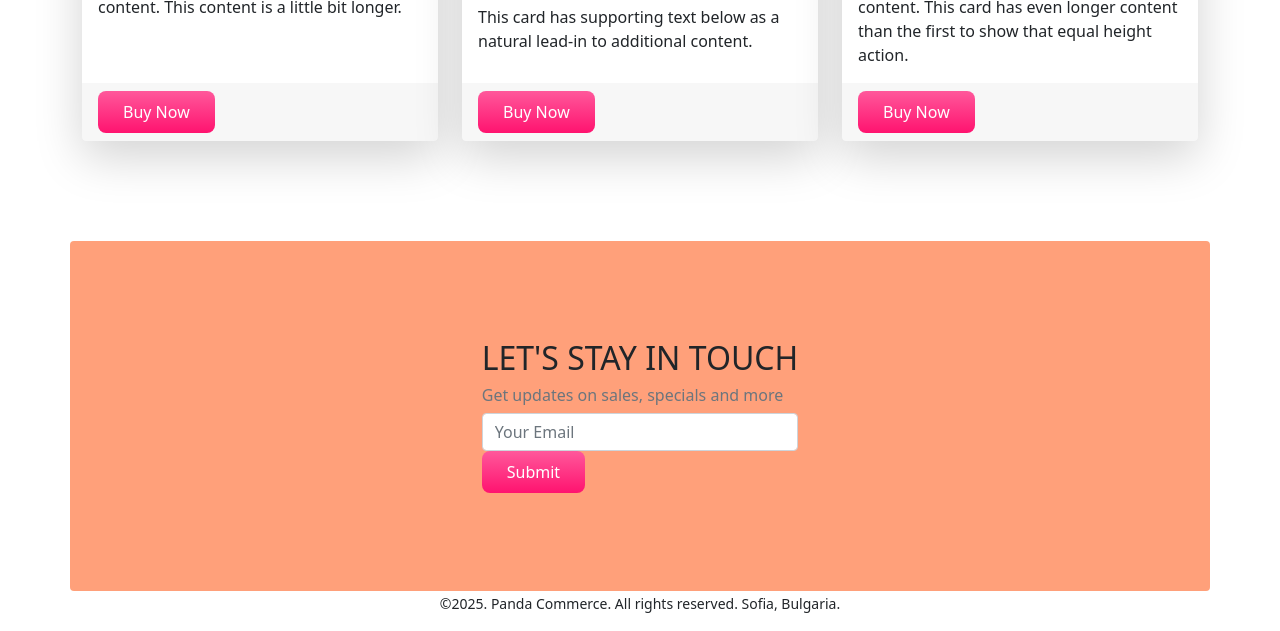
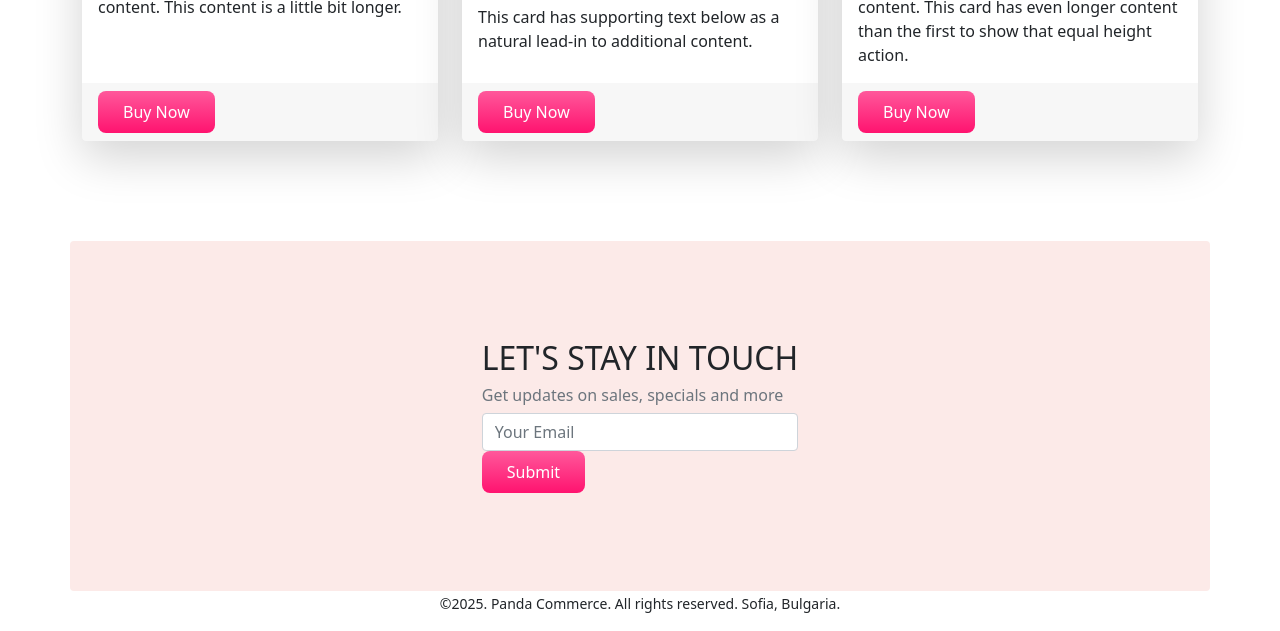
Before and after one commit to Muzahid037/panda-commerce, a plain HTML site: page index.html in a window 1280 px wide. Shown: the part 1836-2467 px from the top of the page. Drawn offline with nearby package versions, Linux system fonts and the light colour scheme.

Commit message:
custom css added2

```diff
--- a/index.html
+++ b/index.html
@@ -273,8 +273,8 @@
 
 
         <!-- subscribe starts  -->
-        <section id="Subscribe" class="container d-flex justify-content-center align-items-center rounded"
-            style="height: 350px; background-color:lightsalmon;">
+        <section id="Subscribe" class="container d-flex justify-content-center align-items-center rounded bg-info-panda"
+            style="height: 350px;">
             <div class="">
                 <h2>LET'S STAY IN TOUCH</h2>
                 <h6 class="text-secondary">Get updates on sales, specials and more</h6>
```
